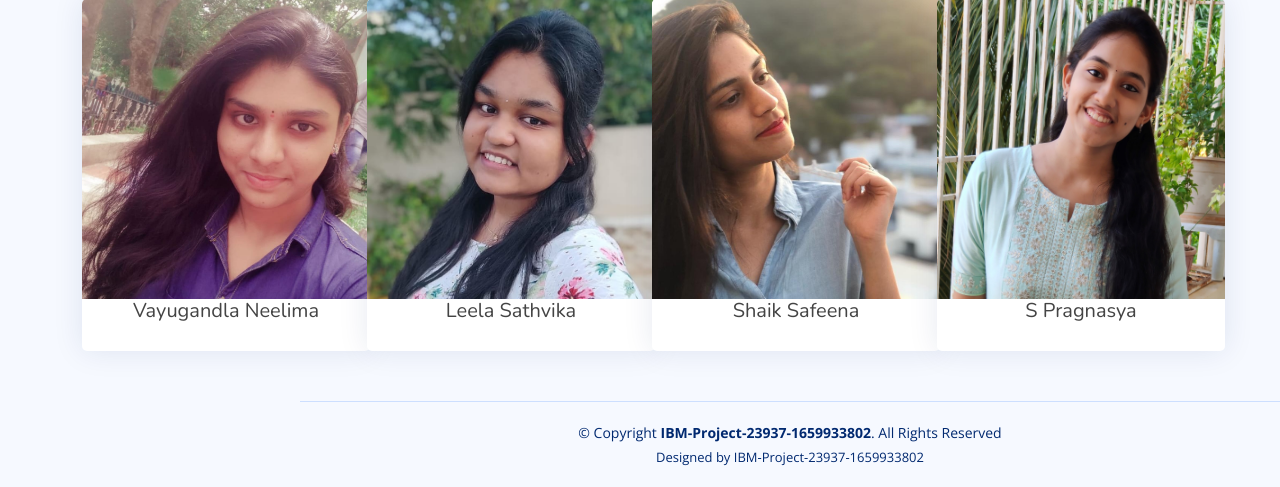
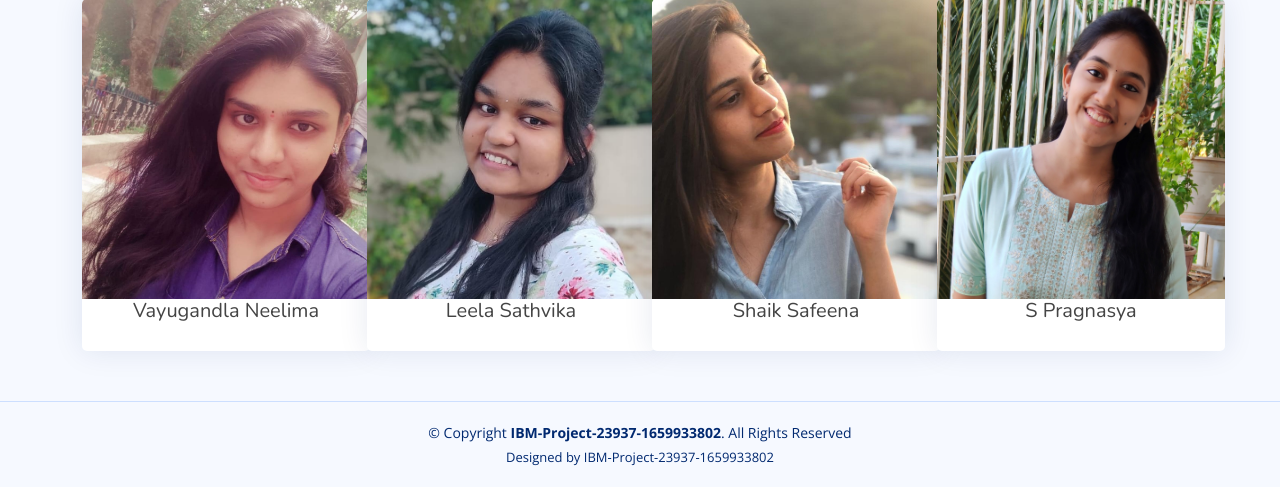
Before and after one commit to Vankadaru-Leela-Sathvika/Personal-Expense-Tracker, a Flask app: page / in a window 1280 px wide. Shown: the part 1779-2266 px from the top of the page. Run offline with Flask 2, Linux system fonts and the light colour scheme; some libraries are stand-ins or nearby versions.

Commit message:
few changes made

```diff
--- a/templates/index.html
+++ b/templates/index.html
@@ -236,7 +236,7 @@
 
 </main><!-- End #main -->
 <!-- ======= Footer ======= -->
-<footer id="footer" class="footer">
+<footer id="footer" class="footer" style="margin-left: 0px;">
     <div class="copyright">
     &copy; Copyright <strong><span>IBM-Project-23937-1659933802</span></strong>. All Rights Reserved
     </div>
```
